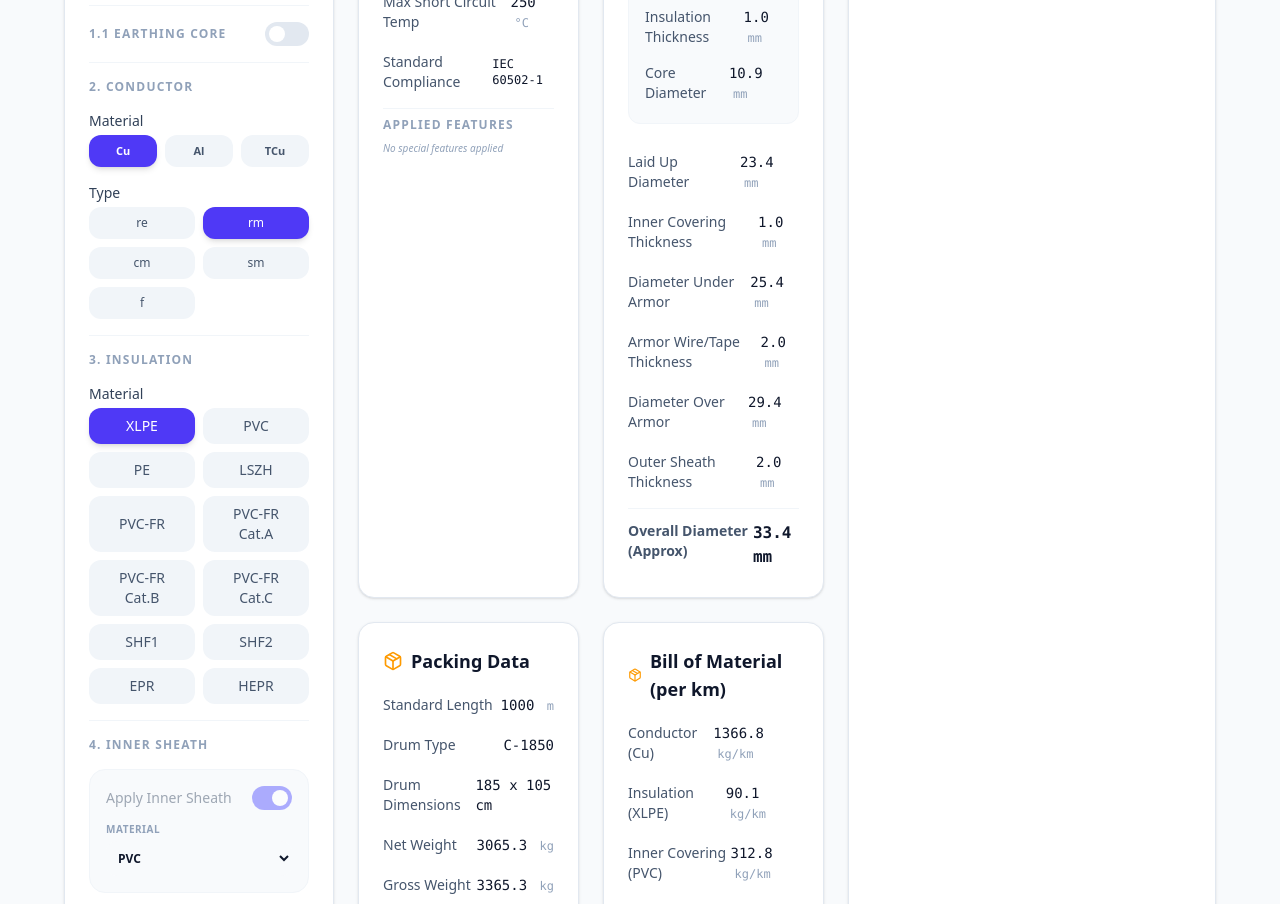
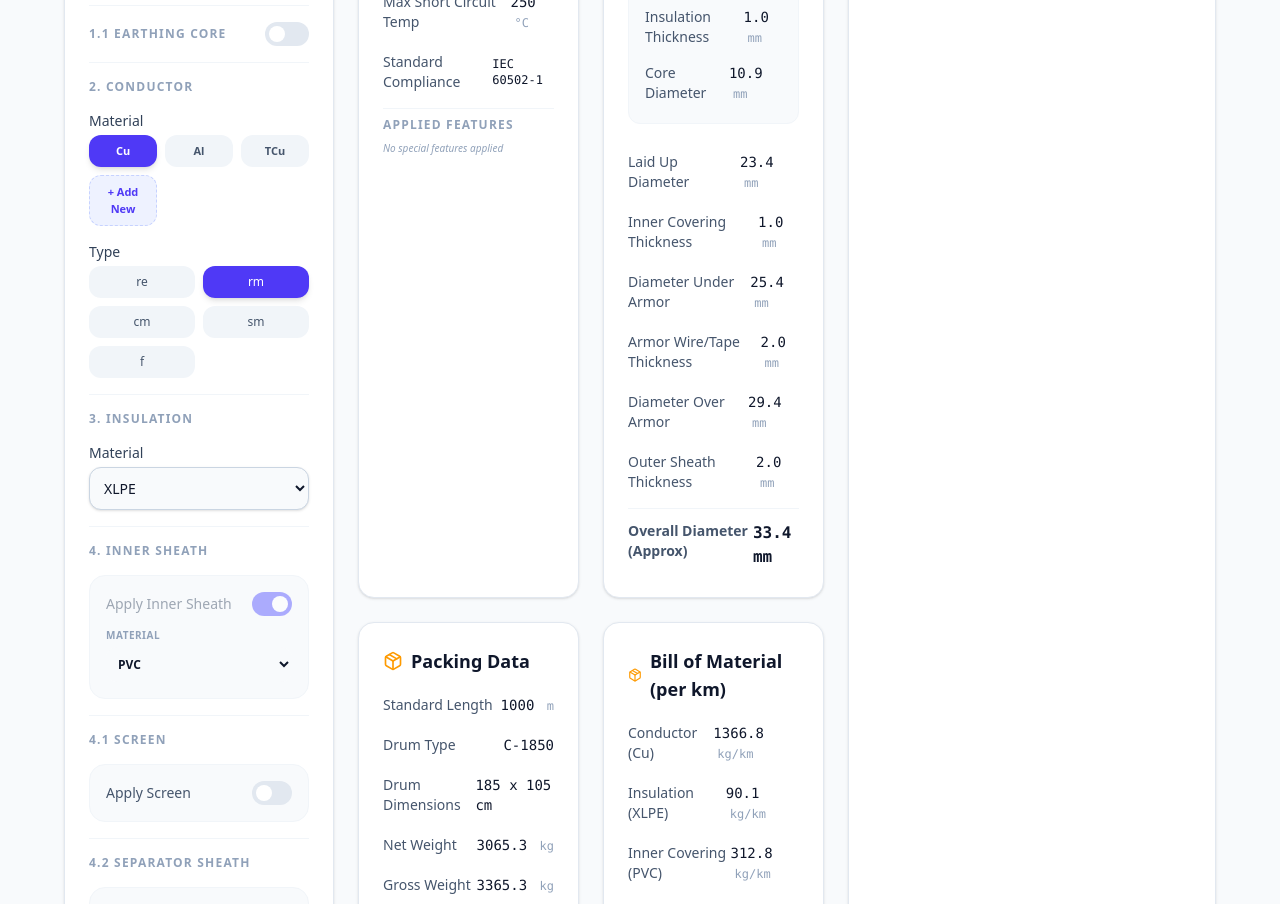
Before and after one commit to ddnovi31/dede-noviyadi, a React (Vite) app: page / in a window 1280 px wide. Shown: the part 720-1624 px from the top of the page. Built offline with nearby package versions, Linux system fonts and the light colour scheme.

Commit message:
feat: Support custom material categories
Introduces the ability to define and store custom material categories, improving flexibility in material management for cable design. Includes default initialization and persistence to local storage.

```diff
--- a/src/components/CableDesigner.tsx
+++ b/src/components/CableDesigner.tsx
@@ -53,6 +53,7 @@ export default function CableDesigner() {
   const [activeTab, setActiveTab] = useState<'config' | 'prices' | 'drums'>('config');
   const [showReview, setShowReview] = useState(false);
   const [newMaterialName, setNewMaterialName] = useState('');
+  const [newMaterialCategory, setNewMaterialCategory] = useState('Compound Insulation');
 
   const [drumData, setDrumData] = useState<DrumData[]>(() => {
     const saved = localStorage.getItem('cable_drum_data');
@@ -146,10 +147,16 @@ export default function CableDesigner() {
     return scrap;
   });
 
+  const [materialCategories, setMaterialCategories] = useState<Record<string, string>>(() => {
+    const saved = localStorage.getItem('cable_material_categories');
+    return saved ? JSON.parse(saved) : {};
+  });
+
   const saveMaterialSettings = () => {
     localStorage.setItem('cable_material_prices', JSON.stringify(materialPrices));
     localStorage.setItem('cable_material_densities', JSON.stringify(materialDensities));
     localStorage.setItem('cable_material_scrap', JSON.stringify(materialScrap));
+    localStorage.setItem('cable_material_categories', JSON.stringify(materialCategories));
 
     // Simple feedback
     const btn = document.activeElement as HTMLButtonElement;
@@ -174,6 +181,7 @@ export default function CableDesigner() {
     setMaterialPrices(prev => ({ ...prev, [name]: 0 }));
     setMaterialDensities(prev => ({ ...prev, [name]: 1 }));
     setMaterialScrap(prev => ({ ...prev, [name]: 0 }));
+    setMaterialCategories(prev => ({ ...prev, [name]: newMaterialCategory }));
     setNewMaterialName('');
   };
 
@@ -182,9 +190,11 @@ export default function CableDesigner() {
       const { [name]: _, ...restPrices } = materialPrices;
       const { [name]: __, ...restDensities } = materialDensities;
       const { [name]: ___, ...restScrap } = materialScrap;
+      const { [name]: ____, ...restCategories } = materialCategories;
       setMaterialPrices(restPrices);
       setMaterialDensities(restDensities as MaterialDensities);
       setMaterialScrap(restScrap);
+      setMaterialCategories(restCategories);
     }
   };
 
@@ -198,6 +208,19 @@ export default function CableDesigner() {
   }, [params, materialDensities, materialScrap]);
 
   const handleParamChange = (key: keyof CableDesignParams, value: any) => {
+    if (value === 'ADD_NEW_COMPOUND') {
+      setActiveTab('prices');
+      setNewMaterialCategory('Compound Sheath');
+      setTimeout(() => document.getElementById('new-material-input')?.focus(), 100);
+      return;
+    }
+    if (value === 'ADD_NEW_COMPOUND_INSULATION') {
+      setActiveTab('prices');
+      setNewMaterialCategory('Compound Insulation');
+      setTimeout(() => document.getElementById('new-material-input')?.focus(), 100);
+      return;
+    }
+
     setParams((prev) => {
       let processedValue = value;
 
@@ -1129,13 +1152,18 @@ export default function CableDesigner() {
                       <div>
                         <label className="block text-sm font-medium text-slate-700 mb-1">Material</label>
                         <div className="grid grid-cols-3 gap-2">
-                          {(['Cu', 'Al', 'TCu'] as ConductorMaterial[]).map((mat) => {
+                          {(() => {
+                            const conductorMaterials = ['Cu', 'Al', 'TCu'];
+                            const customConductors = Object.keys(materialPrices).filter(m => materialCategories[m] === 'Conductor');
+                            const availableConductors = Array.from(new Set([...conductorMaterials, ...customConductors])).filter(mat => materialPrices[mat] !== undefined);
+
+                            return availableConductors.map((mat) => {
                               const isDisabled = (params.standard.includes('SNI 04-6629') && mat !== 'Cu') || (params.standard.includes('NFA2X') && mat !== 'Al');
                               return (
                                 <button
                                   key={mat}
                                   disabled={isDisabled}
-                                onClick={() => handleParamChange('conductorMaterial', mat)}
+                                  onClick={() => handleParamChange('conductorMaterial', mat as ConductorMaterial)}
                                   className={`py-2 px-2 rounded-xl text-[11px] font-bold transition-colors ${
                                     params.conductorMaterial === mat
                                       ? 'bg-indigo-600 text-white shadow-md'
@@ -1144,10 +1172,21 @@ export default function CableDesigner() {
                                       : 'bg-slate-100 text-slate-600 hover:bg-slate-200'
                                   }`}
                                 >
-                                {mat === 'Cu' ? 'Cu' : mat === 'Al' ? 'Al' : 'TCu'}
+                                  {mat === 'Cu' ? 'Cu' : mat === 'Al' ? 'Al' : mat === 'TCu' ? 'TCu' : mat}
                                 </button>
                               );
-                          })}
+                            });
+                          })()}
+                          <button
+                            onClick={() => {
+                              setActiveTab('prices');
+                              setNewMaterialCategory('Conductor');
+                              setTimeout(() => document.getElementById('new-material-input')?.focus(), 100);
+                            }}
+                            className="py-2 px-2 rounded-xl text-[11px] font-bold transition-colors bg-indigo-50 text-indigo-600 hover:bg-indigo-100 border border-indigo-200 border-dashed"
+                          >
+                            + Add New
+                          </button>
                         </div>
                       </div>
 
@@ -1192,11 +1231,15 @@ export default function CableDesigner() {
                       <label className="block text-xs font-bold text-slate-400 uppercase tracking-widest">3. Insulation</label>
                       <div>
                         <label className="block text-sm font-medium text-slate-700 mb-1">Material</label>
-                        <div className="grid grid-cols-2 gap-2">
+                        <select
+                          value={params.insulationMaterial}
+                          onChange={(e) => handleParamChange('insulationMaterial', e.target.value)}
+                          className="w-full rounded-xl border-slate-300 shadow-sm focus:border-indigo-500 focus:ring-indigo-500 sm:text-sm p-2.5 border bg-slate-50"
+                        >
                           {(() => {
                             const compoundMaterials = ['XLPE', 'PVC', 'PE', 'LSZH', 'PVC-FR', 'PVC-FR Cat.A', 'PVC-FR Cat.B', 'PVC-FR Cat.C', 'SHF1', 'SHF2', 'EPR', 'HEPR'];
-                            const otherMaterials = Object.keys(materialPrices).filter(m => !['Cu', 'Al', 'TCu', 'Steel', 'SteelWire', 'TCWB', 'SemiCond', 'MGT', ...compoundMaterials].includes(m));
-                            const availableCompounds = [...compoundMaterials, ...otherMaterials].filter(mat => materialPrices[mat] !== undefined);
+                            const customCompounds = Object.keys(materialPrices).filter(m => materialCategories[m] === 'Compound Insulation');
+                            const availableCompounds = Array.from(new Set([...compoundMaterials, ...customCompounds])).filter(mat => materialPrices[mat] !== undefined);
 
                             return availableCompounds.map((mat) => {
                               let isDisabled = false;
@@ -1204,24 +1247,14 @@ export default function CableDesigner() {
                               if (params.standard === 'IEC 60502-2') isDisabled = mat !== 'XLPE';
 
                               return (
-                                <button
-                                  key={mat}
-                                  disabled={isDisabled}
-                                  onClick={() => handleParamChange('insulationMaterial', mat)}
-                                  className={`py-2 px-4 rounded-xl text-sm font-medium transition-colors ${
-                                    params.insulationMaterial === mat
-                                      ? 'bg-indigo-600 text-white shadow-md'
-                                      : isDisabled
-                                      ? 'bg-slate-50 text-slate-300 cursor-not-allowed border border-slate-100'
-                                      : 'bg-slate-100 text-slate-600 hover:bg-slate-200'
-                                  }`}
-                                >
+                                <option key={mat} value={mat} disabled={isDisabled}>
                                   {mat}
-                                </button>
+                                </option>
                               );
                             });
                           })()}
-                        </div>
+                          <option value="ADD_NEW_COMPOUND_INSULATION" className="text-indigo-600 font-bold">+ Add New Material...</option>
+                        </select>
                       </div>
                     </div>
 
@@ -1253,12 +1286,13 @@ export default function CableDesigner() {
                               >
                                 {(() => {
                                   const compoundMaterials = ['XLPE', 'PVC', 'PE', 'LSZH', 'PVC-FR', 'PVC-FR Cat.A', 'PVC-FR Cat.B', 'PVC-FR Cat.C', 'SHF1', 'SHF2', 'EPR', 'HEPR'];
-                                  const otherMaterials = Object.keys(materialPrices).filter(m => !['Cu', 'Al', 'TCu', 'Steel', 'SteelWire', 'TCWB', 'SemiCond', 'MGT', ...compoundMaterials].includes(m));
-                                  const availableCompounds = [...compoundMaterials, ...otherMaterials].filter(mat => materialPrices[mat] !== undefined);
+                                  const customCompounds = Object.keys(materialPrices).filter(m => materialCategories[m] === 'Compound Sheath');
+                                  const availableCompounds = Array.from(new Set([...compoundMaterials, ...customCompounds])).filter(mat => materialPrices[mat] !== undefined);
                                   return availableCompounds.map(mat => (
                                     <option key={mat} value={mat}>{mat}</option>
                                   ));
                                 })()}
+                                <option value="ADD_NEW_COMPOUND" className="text-indigo-600 font-bold">+ Add New Material...</option>
                               </select>
                             </div>
                           )}
@@ -1342,12 +1376,13 @@ export default function CableDesigner() {
                             >
                               {(() => {
                                 const compoundMaterials = ['XLPE', 'PVC', 'PE', 'LSZH', 'PVC-FR', 'PVC-FR Cat.A', 'PVC-FR Cat.B', 'PVC-FR Cat.C', 'SHF1', 'SHF2', 'EPR', 'HEPR'];
-                                const otherMaterials = Object.keys(materialPrices).filter(m => !['Cu', 'Al', 'TCu', 'Steel', 'SteelWire', 'TCWB', 'SemiCond', 'MGT', ...compoundMaterials].includes(m));
-                                const availableCompounds = [...compoundMaterials, ...otherMaterials].filter(mat => materialPrices[mat] !== undefined);
+                                const customCompounds = Object.keys(materialPrices).filter(m => materialCategories[m] === 'Compound Sheath');
+                                const availableCompounds = Array.from(new Set([...compoundMaterials, ...customCompounds])).filter(mat => materialPrices[mat] !== undefined);
                                 return availableCompounds.map(mat => (
                                   <option key={mat} value={mat}>{mat}</option>
                                 ));
                               })()}
+                              <option value="ADD_NEW_COMPOUND" className="text-indigo-600 font-bold">+ Add New Material...</option>
                             </select>
                           </div>
                         )}
@@ -1443,8 +1478,8 @@ export default function CableDesigner() {
                           >
                             {(() => {
                               const compoundMaterials = ['XLPE', 'PVC', 'PE', 'LSZH', 'PVC-FR', 'PVC-FR Cat.A', 'PVC-FR Cat.B', 'PVC-FR Cat.C', 'SHF1', 'SHF2', 'EPR', 'HEPR'];
-                              const otherMaterials = Object.keys(materialPrices).filter(m => !['Cu', 'Al', 'TCu', 'Steel', 'SteelWire', 'TCWB', 'SemiCond', 'MGT', ...compoundMaterials].includes(m));
-                              const availableCompounds = [...compoundMaterials, ...otherMaterials].filter(mat => materialPrices[mat] !== undefined);
+                              const customCompounds = Object.keys(materialPrices).filter(m => materialCategories[m] === 'Compound Sheath');
+                              const availableCompounds = Array.from(new Set([...compoundMaterials, ...customCompounds])).filter(mat => materialPrices[mat] !== undefined);
                               return availableCompounds.map(mat => (
                                 <option key={mat} value={mat}>{mat}</option>
                               ));
@@ -1692,17 +1727,33 @@ export default function CableDesigner() {
                       <div className="flex items-end gap-2 mb-6 bg-slate-50 p-4 rounded-xl border border-slate-200">
                         <div className="flex-1">
                           <label className="block text-[10px] font-bold text-slate-500 uppercase tracking-wider mb-1">Add New Material</label>
-                          <input
+                          <div className="flex flex-col gap-2">
+                            <input
+                              id="new-material-input"
                               type="text"
                               value={newMaterialName}
                               onChange={(e) => setNewMaterialName(e.target.value)}
                               placeholder="Material Name (e.g. Nylon)"
                               className="w-full px-3 py-2 rounded-lg border border-slate-200 focus:ring-2 focus:ring-indigo-500 text-sm"
                             />
+                            <select
+                              value={newMaterialCategory}
+                              onChange={(e) => setNewMaterialCategory(e.target.value)}
+                              className="w-full px-3 py-2 rounded-lg border border-slate-200 focus:ring-2 focus:ring-indigo-500 text-sm bg-white"
+                            >
+                              <option value="Conductor">Conductor</option>
+                              <option value="Compound Insulation">Compound Insulation</option>
+                              <option value="Compound Filler">Compound Filler</option>
+                              <option value="Compound Sheath">Compound Sheath</option>
+                              <option value="Armour">Armour</option>
+                              <option value="Screen">Screen</option>
+                              <option value="Other">Other</option>
+                            </select>
+                          </div>
                         </div>
                         <button
                           onClick={handleAddMaterial}
-                          className="bg-indigo-600 hover:bg-indigo-700 text-white px-4 py-2 rounded-lg text-sm font-bold transition-colors flex items-center gap-2"
+                          className="bg-indigo-600 hover:bg-indigo-700 text-white px-4 py-2 rounded-lg text-sm font-bold transition-colors flex items-center gap-2 h-[38px]"
                         >
                           <Plus className="w-4 h-4" />
                           Add
@@ -1722,11 +1773,13 @@ export default function CableDesigner() {
 
                       <div className="space-y-6 pr-2">
                         {[
-                          { title: 'Conductor', items: ['Cu', 'Al', 'TCu'] },
-                          { title: 'Compound', items: ['XLPE', 'PVC', 'PE', 'LSZH', 'PVC-FR', 'PVC-FR Cat.A', 'PVC-FR Cat.B', 'PVC-FR Cat.C', 'SHF1', 'SHF2', 'EPR', 'HEPR'] },
-                          { title: 'Armour', items: ['Steel', 'SteelWire', 'TCWB'] },
-                          { title: 'Screen', items: ['SemiCond', 'MGT'] },
-                          { title: 'Other', items: Object.keys(materialPrices).filter(m => !['Cu', 'Al', 'TCu', 'XLPE', 'PVC', 'PE', 'LSZH', 'PVC-FR', 'PVC-FR Cat.A', 'PVC-FR Cat.B', 'PVC-FR Cat.C', 'SHF1', 'SHF2', 'EPR', 'HEPR', 'Steel', 'SteelWire', 'TCWB', 'SemiCond', 'MGT'].includes(m)) }
+                          { title: 'Conductor', items: Array.from(new Set(['Cu', 'Al', 'TCu', ...Object.keys(materialPrices).filter(m => materialCategories[m] === 'Conductor')])) },
+                          { title: 'Compound Insulation', items: Array.from(new Set(['XLPE', 'PVC', 'PE', 'LSZH', 'PVC-FR', 'PVC-FR Cat.A', 'PVC-FR Cat.B', 'PVC-FR Cat.C', 'SHF1', 'SHF2', 'EPR', 'HEPR', ...Object.keys(materialPrices).filter(m => materialCategories[m] === 'Compound Insulation')])) },
+                          { title: 'Compound Filler', items: Array.from(new Set(['PVC', 'PE', 'LSZH', 'PVC-FR', 'PVC-FR Cat.A', 'PVC-FR Cat.B', 'PVC-FR Cat.C', 'SHF1', 'SHF2', 'EPR', 'HEPR', ...Object.keys(materialPrices).filter(m => materialCategories[m] === 'Compound Filler')])) },
+                          { title: 'Compound Sheath', items: Array.from(new Set(['PVC', 'PE', 'LSZH', 'PVC-FR', 'PVC-FR Cat.A', 'PVC-FR Cat.B', 'PVC-FR Cat.C', 'SHF1', 'SHF2', 'EPR', 'HEPR', ...Object.keys(materialPrices).filter(m => materialCategories[m] === 'Compound Sheath')])) },
+                          { title: 'Armour', items: Array.from(new Set(['Steel', 'SteelWire', 'TCWB', ...Object.keys(materialPrices).filter(m => materialCategories[m] === 'Armour')])) },
+                          { title: 'Screen', items: Array.from(new Set(['SemiCond', 'MGT', ...Object.keys(materialPrices).filter(m => materialCategories[m] === 'Screen')])) },
+                          { title: 'Other', items: Object.keys(materialPrices).filter(m => !['Cu', 'Al', 'TCu', 'XLPE', 'PVC', 'PE', 'LSZH', 'PVC-FR', 'PVC-FR Cat.A', 'PVC-FR Cat.B', 'PVC-FR Cat.C', 'SHF1', 'SHF2', 'EPR', 'HEPR', 'Steel', 'SteelWire', 'TCWB', 'SemiCond', 'MGT'].includes(m) && (!materialCategories[m] || materialCategories[m] === 'Other' || materialCategories[m] === 'Compound')) }
                         ].map(category => {
                           const categoryMaterials = category.items.filter(mat => materialPrices[mat] !== undefined).sort();
                           if (categoryMaterials.length === 0) return null;
@@ -1921,7 +1974,11 @@ export default function CableDesigner() {
                   </div>
                   <div className="flex justify-between items-center py-1 text-sm text-slate-600">
                     <span>Conductor</span>
-                    <span className="font-mono text-slate-900">{params.cores} x {params.size} mm² {params.conductorMaterial} ({params.conductorType})</span>
+                    <span className="font-mono text-slate-900">
+                      {params.cores} x {params.size} mm²
+                      {params.earthingCores > 0 && params.earthingSize > 0 && ` + ${params.earthingCores} x ${params.earthingSize} mm²`}
+                      {' '}{params.conductorMaterial} ({params.conductorType})
+                    </span>
                   </div>
                   <SpecRow label="Max Operating Temperature" value={result.general.maxOperatingTemp} unit="°C" precision={0} />
                   <SpecRow label="Max Short Circuit Temp" value={result.general.shortCircuitTemp} unit="°C" precision={0} />
--- a/src/utils/cableCalculations.ts
+++ b/src/utils/cableCalculations.ts
@@ -1,4 +1,4 @@
-export type ConductorMaterial = 'Cu' | 'Al' | 'TCu';
+export type ConductorMaterial = string;
 export type ConductorType = 're' | 'rm' | 'sm' | 'f' | 'cm';
 export type InsulationMaterial = string;
 export type ArmorType = 'Unarmored' | 'SWA' | 'STA' | 'AWA' | 'SFA' | 'RGB' | 'GSWB' | 'TCWB';
```
Lines whose indentation alone changed are shown as unchanged.
